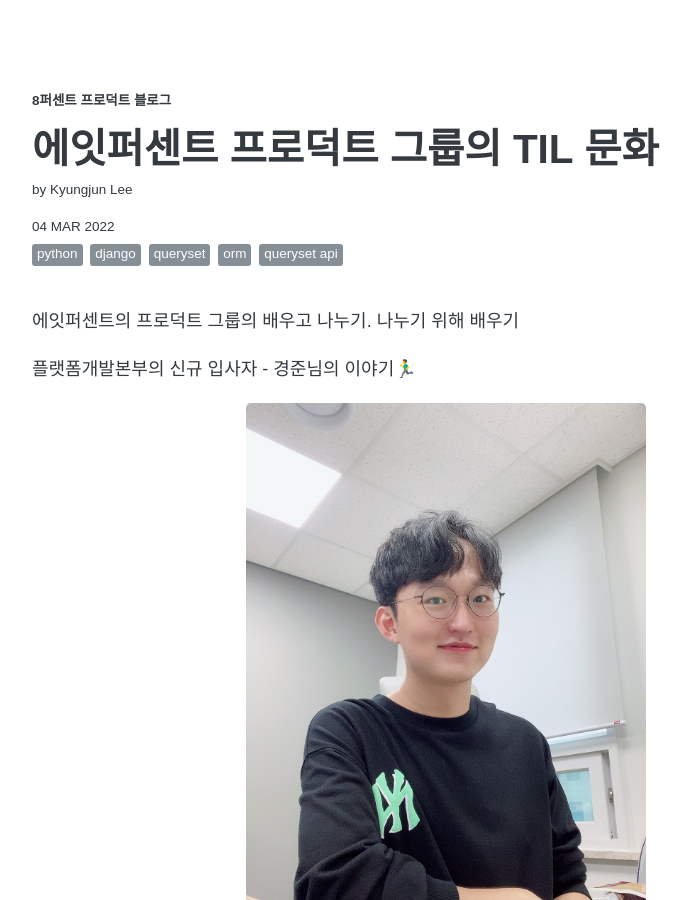
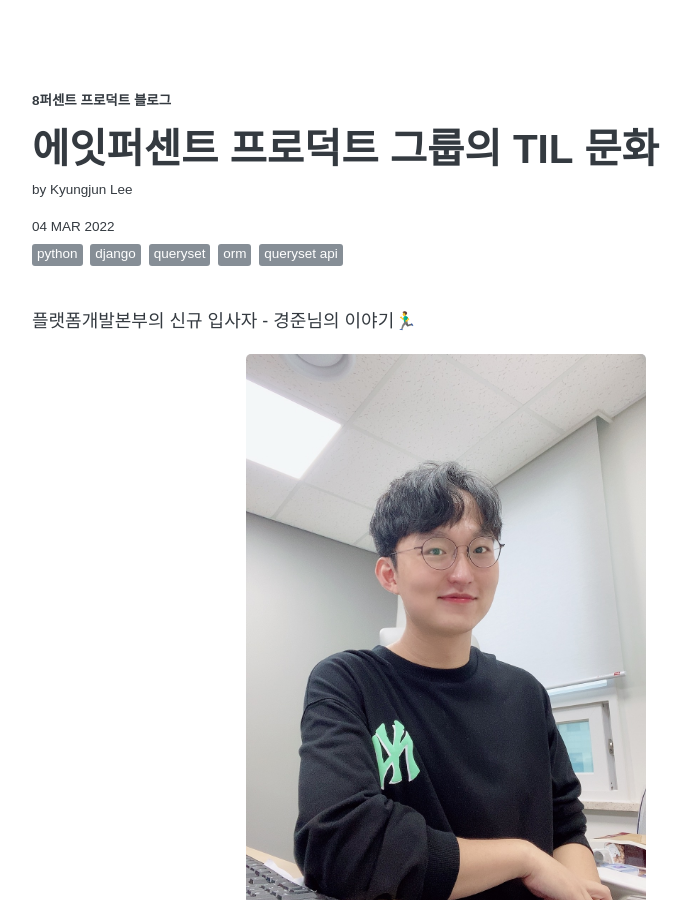
Before and after one commit to 8percent/8percent.github.io, a Jekyll site: the page built from _posts/2022-03-02-TIL_culture.md, in a window 1280 px wide and 900 px high. Shown: the whole window, without its empty margins (194-885 px from the left). Built offline with Jekyll 4.4.1, drawn with Linux system fonts in a browser that asks for light colours; some web fonts are replaced.

Commit message:
CHG: TIL 내용 수정

```diff
--- a/_posts/2022-03-02-TIL_culture.md
+++ b/_posts/2022-03-02-TIL_culture.md
@@ -7,7 +7,6 @@ date: 2022-03-04 12:00 +0900
 tags: [python, django, Queryset, ORM, Queryset API]
 comments: true
 ---
-에잇퍼센트의 프로덕트 그룹의 배우고 나누기. 나누기 위해 배우기
 
 플랫폼개발본부의 신규 입사자 - 경준님의 이야기🏃‍♂️
 
```
Also changed, not shown: images/profile/jjune.jpg (renamed from images/profile/jjune.jpeg).
